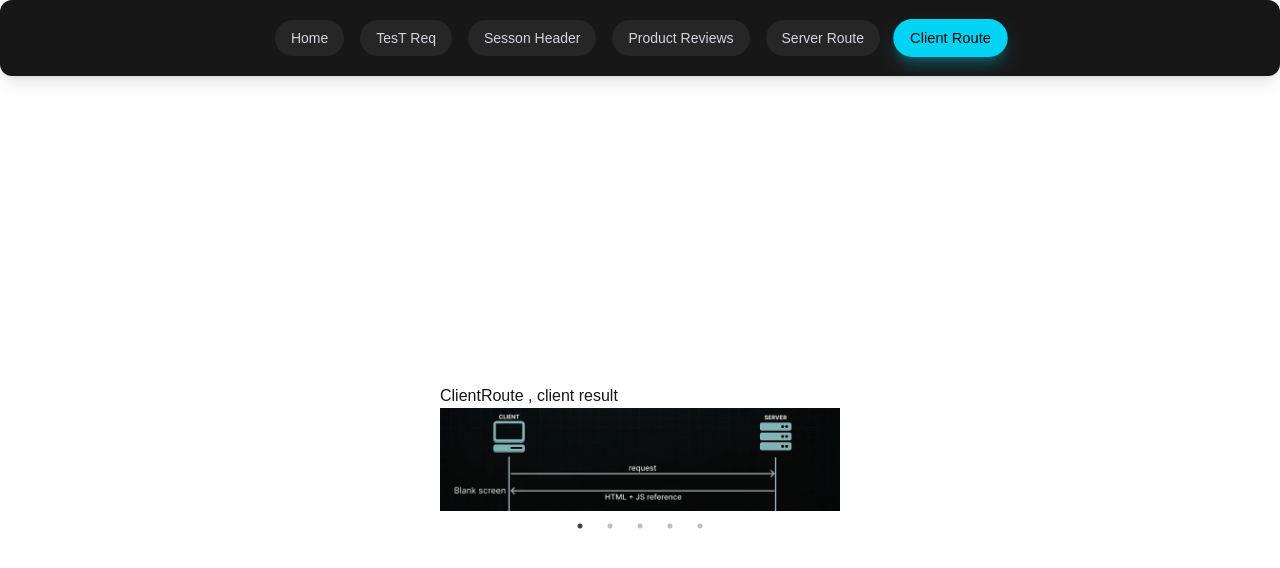
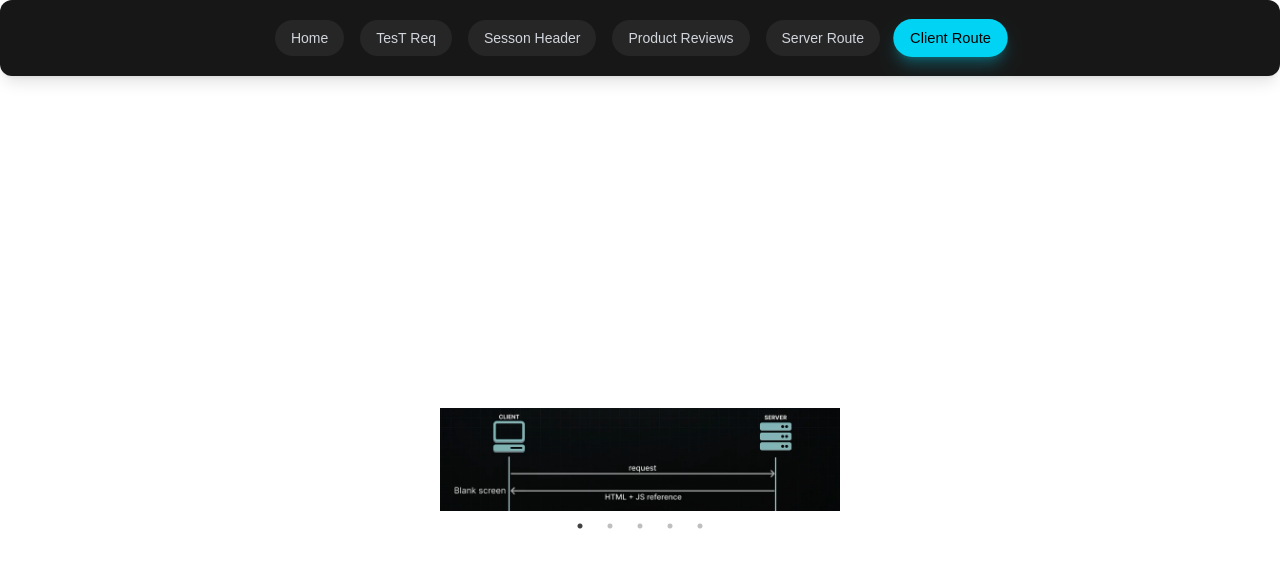
Before and after one commit to Mohammadiko33/learn-NextJs-backend-covered, a Next.js app: page /client-route in a window 1280 px wide. Shown: the top 568 px of the page. Built offline with nearby package versions, Linux system fonts and the light colour scheme.

Commit message:
61 - Third Party Packages Part 2

```diff
--- /dev/null
+++ b/src/Components/ImageSlider.tsx
@@ -0,0 +1,23 @@
+"use client"
+import Slider from "react-slick"
+import "slick-carousel/slick/slick.css"
+import "slick-carousel/slick/slick-theme.css"
+
+const ClientRoute = () => {
+  const settings = {
+    dots: true,
+  }
+  return (
+    <div className="pt-96 my-0 mx-auto w-[400px]">
+        <Slider {...settings}>
+            <div className="w-24 h-24"><img className="w-full object-cover" src="/ReadMe-images/CSR.png" alt="CSR" /></div>
+            <div className="w-24 h-24"><img className="w-full object-cover" src="/ReadMe-images/SSR.png" alt="SSR" /></div>
+            <div className="w-24 h-24"><img className="w-full object-cover" src="/ReadMe-images/ComponentHierarchy.png" alt="ComponentHierarchy" /></div>
+            <div className="w-24 h-24"><img className="w-full object-cover" src="/ReadMe-images/RSC-loading-sequence.png" alt="RSC-loading-sequence" /></div>
+            <div className="w-24 h-24"><img className="w-full object-cover" src="/ReadMe-images/RSC-Update-Sequence.png" alt="RSC-Update-Sequence" /></div>
+        </Slider>
+    </div>
+  )
+}
+
+export default ClientRoute;
--- a/src/app/client-route/page.tsx
+++ b/src/app/client-route/page.tsx
@@ -1,25 +1,14 @@
 "use client"
 import React from "react"
 import { clientSide } from "@/Components/utils/client"
-import Slider from "react-slick"
-import "slick-carousel/slick/slick.css"
-import "slick-carousel/slick/slick-theme.css"
+import ImageSlider from "@/Components/ImageSlider"
 
 const ClientRoute = () => {
   const res = clientSide()
-  const settings = {
-    dots: true,
-  }
   return (
-    <div className="pt-96 my-0 mx-auto w-[400px]">
+    <div className="">
       <p>ClientRoute , {res}</p>
-        <Slider {...settings}>
-        <div className="w-24 h-24"><img className="w-full object-cover" src="/ReadMe-images/CSR.png" alt="CSR" /></div>
-        <div className="w-24 h-24"><img className="w-full object-cover" src="/ReadMe-images/SSR.png" alt="SSR" /></div>
-        <div className="w-24 h-24"><img className="w-full object-cover" src="/ReadMe-images/ComponentHierarchy.png" alt="ComponentHierarchy" /></div>
-        <div className="w-24 h-24"><img className="w-full object-cover" src="/ReadMe-images/RSC-loading-sequence.png" alt="RSC-loading-sequence" /></div>
-        <div className="w-24 h-24"><img className="w-full object-cover" src="/ReadMe-images/RSC-Update-Sequence.png" alt="RSC-Update-Sequence" /></div>
-        </Slider>
+      <ImageSlider/>
     </div>
   )
 }
--- a/src/app/server-route/page.tsx
+++ b/src/app/server-route/page.tsx
@@ -1,9 +1,12 @@
 import { serverSide } from "@/Components/utils/server"
+import ImageSlider from "@/Components/ImageSlider"
 
 const SeverRoute = () => {
   const res = serverSide()
   return (
-    <div>SeverRoute , {res}</div>
+    <div className="fullcenter">SeverRoute , {res}
+      <ImageSlider/>
+    </div>
   )
 }
 
```
